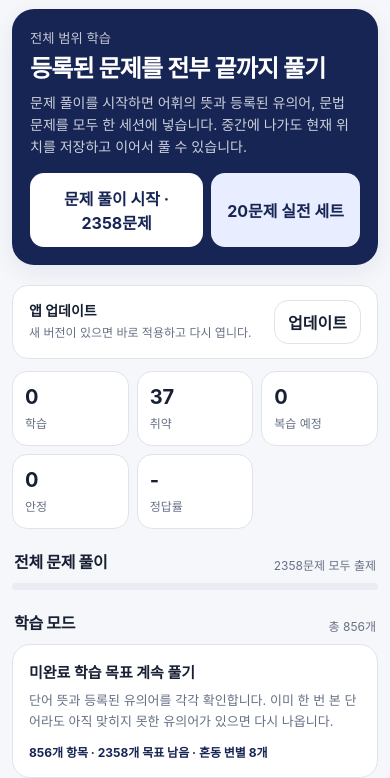
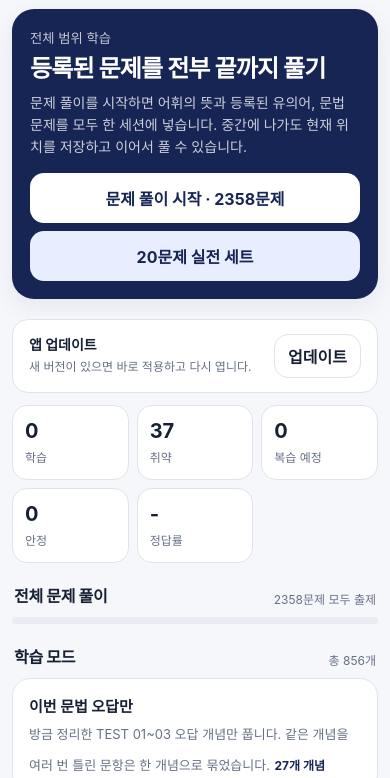
Before and after one commit to Jiyeong-kor/transfer-english-trainer, a plain HTML site: page index.html in a window 390 px wide. Shown: the part 62-840 px from the top of the page. Drawn offline with Linux system fonts and the light colour scheme.

Commit message:
feat: 반응형 스타일과 문법 오답 전용 모드를 연결

```diff
--- a/index.html
+++ b/index.html
@@ -14,6 +14,7 @@
   <link rel="stylesheet" href="./styles.css" />
   <link rel="stylesheet" href="./practice.css" />
   <link rel="stylesheet" href="./ux-fixes.css" />
+  <link rel="stylesheet" href="./responsive.css" />
   <title>편입영어 트레이너</title>
 </head>
 <body>
@@ -42,5 +43,6 @@
   <script src="./question-stability.js"></script>
   <script src="./grammar-hierarchy.js"></script>
   <script src="./all-study.js"></script>
+  <script src="./current-grammar-review.js"></script>
 </body>
 </html>
```
